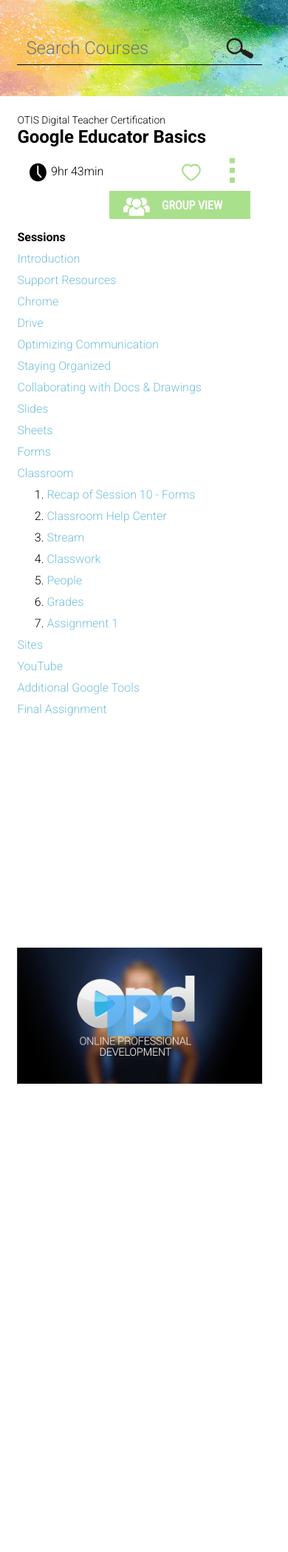
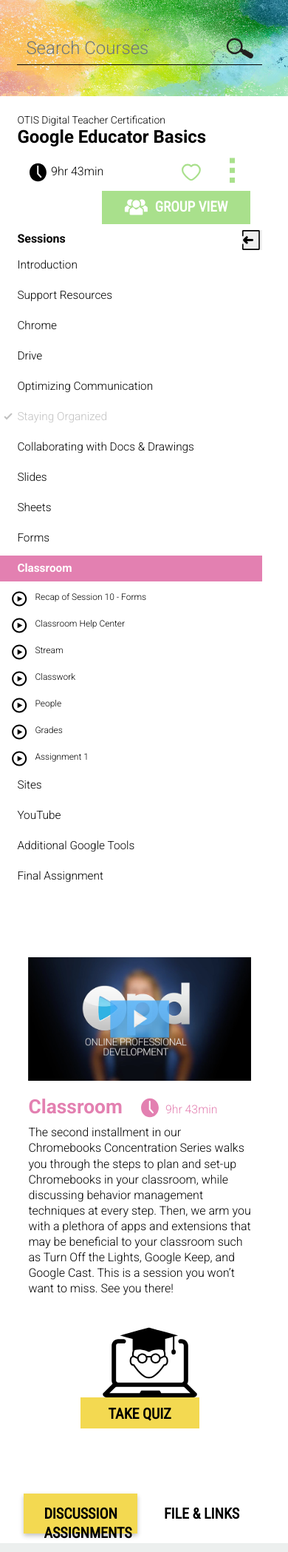
Before and after one commit to JaySoftye/Otis, a PHP site: page /course-details.php in a window 390 px wide. Shown: the part 153-2251 px from the top of the page at 74% size. Run offline with PHP 8.4, Linux system fonts and the light colour scheme; data that the repository does not hold is empty; some web fonts are replaced.

Commit message:
course details update

```diff
--- a/assets/css/Otis_Teq_course-details.css
+++ b/assets/css/Otis_Teq_course-details.css
@@ -14,7 +14,7 @@
   font-size: 1.5rem;
 }
 
-.course-details .title-nav > div {
+.course-details .title-nav > div, .course-details-extra-content > div {
   padding: 0 0;
 }
 
@@ -45,55 +45,191 @@
   position: relative;
 }
 
-.course-details .player-details, .course-details .player-details > div {
-  padding: 0 0 20rem 0;
+.course-details .player-details, .course-details .player-details > div:first-child {
+  padding: 0 0 4.74rem 0;
 }
 
-.course-details .player-details ul.course-sessions-list {
+.course-details .player-details div.session-chapter-container.minimize {
+  animation-name: minimize-width;
+  animation-duration: 666ms;
+  animation-fill-mode: forwards;
+}
+
+div.session-chapter-container.minimize ul.course-sessions-list {
+  display: none;
+}
+
+@keyframes minimize-width {
+  0% {
+    max-width: 25%;
+  }
+  100% {
+    max-width: 3%;
+  }
+}
+
+.course-details .player-details div.session-chapter-container.maximize {
+  animation-name: maximize-width;
+  animation-duration: 666ms;
+  animation-fill-mode: forwards;
+}
+
+div.session-chapter-container.maximize ul.course-sessions-list {
+  display: block;
+}
+
+@keyframes maximize-width {
+  0% {
+    max-width: 3%;
+  }
+  100% {
+    max-width: 25%;
+  }
+}
+
+div.session-chapter-container button.minimize-maximize {
+  height: 27px;
+  width: 27px;
+  position: absolute;
+  right: 0;
+  z-index: 1500;
+  transform: rotate(0deg);
+  background-image: url('../images/course-session-list-minimize-icon.svg');
+  background-size: contain;
+  background-repeat: no-repeat;
+}
+
+div.session-chapter-container button.minimize-maximize.show {
+  transform: rotate(180deg);
+}
+
+.course-details .player-details ul.course-sessions-list, .course-details .player-details ol.course-chapters-list {
   padding: 0 0;
   list-style: none;
-  margin-bottom: -10px;
 }
 
-ul.course-sessions-list > li:first-child {
+ul.course-sessions-list li#session-chapter-menu {
+  margin-top: 0;
+  padding: 0 24px;
   font-weight: 700;
 }
 
 ul.course-sessions-list li {
-  margin: 5px 5px 0 0;
+  margin: 6px 0 6px -24px;
 }
 
-ul.course-sessions-list li a.course-session {
-  width: 40px;
-  height: 40px;
-  background-color: rgba(0, 180, 228, 1);
-  padding-top: 12px;
+ul.course-sessions-list li a, ol.course-chapters-list li a {
   display: block;
-  border: 1px solid transparent;
-  border-radius: 50px;
-  -webkit-border-radius: 50px;
-  -moz-border-radius: 50px;
-  text-align: center;
-  font-size: .7rem;
-  font-weight: 700;
-  color: white;
+  font-size: .96rem;
+  color: rgb(0,0,0);
+  -webkit-transition: all 300ms ease;
+  transition: all 300ms ease;
 }
 
-ul.course-sessions-list li a.course-session.taken {
-  background-color: rgba(127, 168, 224, 1);
-  color: white;
+ul.course-sessions-list li a {
+  padding: 6px 24px;
 }
 
-ul.course-sessions-list li a.course-session.active {
-  background-color: white;
-  color: rgba(0, 180, 228, 1);
+ul.course-sessions-list li a:hover {
+  font-weight: 600;
+  background-color: rgb(236,239,238)
 }
 
-ul.course-sessions-list li a.course-session:hover, ul.course-sessions-list li a.course-session.focus {
-  background-color: rgba(0, 180, 228, 1);
-  border: 1px solid rgba(50, 62, 72, 0.25);
-  text-decoration: none;
-  color: rgba(50, 62, 72, 1);
+ul.course-sessions-list li a.active {
+  font-weight: 600;
+  color: rgb(255,255,255);
+}
+
+ul.course-sessions-list li a.active.light-grey {
+  background-color: rgb(230,226,231);
+}
+
+ul.course-sessions-list li a.active.grey {
+  background-color: rgb(200,200,200);
+}
+
+ul.course-sessions-list li a.active.green {
+  background-color: rgb(204,239,157);
+}
+
+ul.course-sessions-list li a.active.yellow {
+  background-color: rgb(243,217,81);
+}
+
+ul.course-sessions-list li a.active.light-blue {
+  background-color: rgb(114,191,219);
+}
+
+ul.course-sessions-list li a.active.pink {
+  background-color: rgb(227,128,177);
+}
+
+ul.course-sessions-list li a.active.blue {
+  background-color: rgb(131,147,202);
+}
+
+ul.course-sessions-list li a.active.orange {
+  background-color: rgb(232,159,95);
+}
+
+ul.course-sessions-list li a.complete {
+  background-image: url('../images/course-completed-icon.svg');
+  background-size: 21px;
+  background-repeat: no-repeat;
+  background-position: 3px 6px;
+  opacity: .24;
+}
+
+ol.course-chapters-list li {
+  margin: 6px 0;
+}
+
+ol.course-chapters-list li a {
+  padding: 6px 48px;
+  background-image: url('../images/course-chapter-icon.svg');
+  background-size: 36px;
+  background-repeat: no-repeat;
+  background-position: 12px 0;
+  font-size: .75rem;
+}
+
+.row.course-details-content {
+  padding: 1.2rem 0;
+}
+
+.row.course-details-content h2.course-details-content-title {
+  font-weight: 700;
+  font-size: 1.65rem;
+}
+
+.row.course-details-content h2.course-details-content-title svg {
+  height: 27px;
+  width: auto;
+  margin-left: 18px;
+}
+
+.row.course-details-content h2.course-details-content-title span.course-duration {
+  font-size: .99rem;
+}
+
+.row.course-details-content p {
+  line-height: 1.32;
+  font-size: 1rem;
+}
+
+.course-details-extra-content ul.nav li {
+  margin-left: 9px;
+}
+
+.course-details-extra-content li a {
+  padding: 15px 27px;
+}
+
+.course-details-extra-content li a.active, .course-details-extra-content li a:hover {
+  font-weight: 700;
+  background-color: rgb(243,217,81);
+  -webkit-box-shadow: 0px 3px 6px 0px rgba(0,0,0,0.24);
+  box-shadow: 0px 3px 6px 0px rgba(0,0,0,0.24);
 }
 
 
--- a/assets/css/Otis_Teq_shared-classes.css
+++ b/assets/css/Otis_Teq_shared-classes.css
@@ -204,8 +204,20 @@ strong, .bold {
  color: rgb(64,85,117) !important;
 }
 
+.light-blue-text {
+  color: rgb(114,191,219) !important;
+}
+
+.pink-text {
+  color: rgb(227,128,177) !important;
+}
+
 .yellow-text {
   color: rgb(243,217,81) !important;
+}
+
+.green-text {
+  color: rgb(204,239,157) !important;
 }
 
 .white-text {
@@ -214,6 +226,14 @@ strong, .bold {
 
 .black-text {
  color: black !important;
+}
+
+.light-grey-text {
+  color: rgb(230,226,231) !important;
+}
+
+.grey-text {
+  color: rgb(200,200,200) !important;
 }
 
 .orange-text {
@@ -265,7 +285,7 @@ strong, .bold {
 }
 
 .pink-fill {
-  fill: rgb(243,203,223);
+  fill: rgb(227,128,177);
 }
 
 .lavender-fill {
@@ -355,9 +375,10 @@ p .button {
 .button.group-view {
   padding-left: 3.9rem;
   background-image: url('../images/group-view-icon.svg');
-  background-size: contain;
+  background-size: 33px;
   background-repeat: no-repeat;
-  background-position: 18px 3px;
+  background-position: 30px 6px;
+  font-size: 1.2rem;
   text-indent: 9px;
 }
 
@@ -758,11 +779,20 @@ footer .footer-content .row {
 }
 
 /** OVER-RIDES **/
+button, button:focus, button:active {
+  border: none;
+  outline: 0;
+  cursor: pointer;
+  -webkit-appearance: none;
+  -moz-appearance: none;
+  appearance: none;
+}
+
 textarea:focus, input:focus{
-    outline: none;
+  outline: none;
 }
 *:focus {
-    outline: none;
+  outline: none;
 }
 .form-control:focus {
   border-color: inherit;
--- a/course-details.php
+++ b/course-details.php
@@ -42,30 +42,48 @@
           <button class="admin-menu" type="button"></button>
         </div>
         <div class="nav-item group-view-container">
-          <a class="button small-button green-button no-margin group-view" href="#">GROUP VIEW</a>
+          <a class="button medium-button green-button no-margin group-view" href="#">GROUP VIEW</a>
         </div>
       </div>
     </div>
   </div>
 
+  <script>
+    //hide menu helper function
+    $(document).ready(function() {
+      $('button.minimize-maximize').click(function() {
+        $(this).toggleClass('show');
+        if($('div.session-chapter-container').hasClass('maximize')) {
+          $('div.session-chapter-container').removeClass('maximize').addClass('minimize');
+        } else if($('div.session-chapter-container').hasClass('minimize')) {
+          $('div.session-chapter-container').removeClass('minimize').addClass('maximize');
+        } else {
+          $('div.session-chapter-container').addClass('minimize');
+        }
+      });
+    });
+  </script>
+
   <div class="container-fluid">
     <div class="row player-details">
-      <div class="col-md-3">
+
+      <div class="col-md-3 session-chapter-container">
+        <button type="button" class="minimize-maximize"></button>
         <ul class="course-sessions-list">
-          <li>Sessions</li>
-          <li><a href="#"><a href="#">Introduction</a></a>
+          <li id="session-chapter-menu">Sessions</li>
+          <li><a href="#">Introduction</a></a>
           <li><a href="#">Support Resources</a></li>
           <li><a href="#">Chrome</a></li>
           <li><a href="#">Drive</a></li>
           <li><a href="#">Optimizing Communication</a></li>
-          <li><a href="#">Staying Organized</a></li>
+          <li><a class="complete" href="#">Staying Organized</a></li>
           <li><a href="#">Collaborating with Docs & Drawings</a></li>
           <li><a href="#">Slides</a></li>
           <li><a href="#">Sheets</a></li>
           <li><a href="#">Forms</a></li>
-          <li><a href="#">Classroom</a></li>
-          <li><a href="#">
-            <ol>
+          <li><a class="active pink" href="#">Classroom</a></li>
+          <li>
+            <ol class="course-chapters-list">
               <li><a href="#">Recap of Session 10 - Forms</a></li>
               <li><a href="#">Classroom Help Center</a></li>
               <li><a href="#">Stream</a></li>
@@ -74,31 +92,55 @@
               <li><a href="#">Grades</a></li>
               <li><a href="#">Assignment 1</a></li>
             </ol>
-          </a></li>
+          </li>
           <li><a href="#">Sites</a></li>
           <li><a href="#"> YouTube</a></li>
           <li><a href="#">Additional Google Tools</a></li>
           <li><a href="#">Final Assignment</a></li>
         </ul>
       </div>
-      <div class="col-md">
+
+      <div class="col-md flow-player-container">
         <img class="width-full" src="assets/images/preview-screen.jpg" />
+
+        <div class="row course-details-content">
+          <div class="col-xs-1 badge-container hide-medium">
+            <object type="image/svg+xml" data="assets/images/ISTE_seal_of_alignment.svg"></object>
+            <img class="width-half block margin-auto" src="https://onlinepd.teq.com/uploads/badge/Google-Throwdown.png">
+          </div>
+          <div class="col-md no-padding">
+            <h2 class="course-details-content-title pink-text">
+              Classroom
+              <svg version="1.1" viewBox="0 0 50 50">
+            	   <path class="pink-fill" d="M24.009,1.239C11.81,1.239,1.89,11.895,1.89,25s9.92,23.761,22.119,23.761S46.127,38.105,46.127,25 S36.208,1.239,24.009,1.239z M33.392,37.673c-0.268,0.864-0.804,1.296-1.609,1.44c-0.536,0.144-1.072-0.144-1.609-0.576 c-1.877-1.872-6.166-6.624-7.909-8.496c-0.402-0.432-0.536-0.864-0.536-1.44c0-4.032,0-14.977,0-19.153 c0-1.152,0.804-2.016,1.877-2.016c1.072,0,1.877,0.864,1.877,2.016c0,1.872,0,10.369,0,12.241c0,1.728,0,3.744,0,5.472 c0,0.288,0.134,0.576,0.268,0.72c1.475,1.584,5.496,5.904,6.971,7.632C33.392,36.089,33.527,36.809,33.392,37.673z"/>
+             </svg>
+              <span class="course-duration pink-text">9hr 43min</span>
+            </h2>
+            <p>The second installment in our Chromebooks Concentration Series walks you through the steps to plan and set-up Chromebooks in your classroom, while discussing behavior management techniques at every step. Then, we arm you with a plethora of apps and extensions that may be beneficial to your classroom such as Turn Off the Lights, Google Keep, and Google Cast. This is a session you won’t want to miss. See you there!</p>
+          </div>
+          <div class="col-md-2">
+            <object type="image/svg+xml" data="assets/images/course-quiz-icon.svg"></object>
+            <h5 class="text-center"><a class="button small-button yellow-button text-center no-margin" href="#">TAKE QUIZ</a></h5>
+          </div>
+        </div>
+
       </div>
+
     </div>
   </div>
 
-  <section class="container-fluid light-grey-bg">
-    <div class="row">
-      <div class="col-lg-8 col-sm-12">
-        <ul class="nav nav-tabs" role="tablist">
-          <li class="nav-item">
-            <a class="nav-link" href="#courese-discussion-tab" role="tab" data-toggle="tab" aria-controls="courese-discussion-tab" aria-expanded="false"><img src="assets/images/course-discussion-icon.svg" width="150" height="25px" alt="Discussion" /></a>
+  <section class="container-fluid">
+    <div class="row course-details-extra-content">
+      <div class="col">
+        <ul class="nav" role="tablist">
+          <li>
+            <a class="thin-heading h5 black-text active" href="#courese-discussion-tab" role="tab" data-toggle="tab" aria-controls="courese-discussion-tab" aria-expanded="true">DISCUSSION</a>
           </li>
-          <li class="nav-item">
-            <a class="nav-link" href="#course-files-tab" role="tab" data-toggle="tab" aria-controls="course-files-tab" aria-expanded="false"><img src="assets/images/course-files-icon.svg"  width="150" height="25px" alt="Files" /></a>
+          <li>
+            <a class="thin-heading h5 black-text" href="#course-files-tab" role="tab" data-toggle="tab" aria-controls="course-files-tab" aria-expanded="false">FILE & LINKS</a>
           </li>
-          <li class="nav-item">
-            <a class="nav-link active" href="#course-assignments-tab" role="tab" data-toggle="tab" aria-controls="course-assignments-tab" aria-expanded="true"><img src="assets/images/course-assignments-icon.svg" width="150" height="25px" alt="Assignments"  /></a>
+          <li>
+            <a class="thin-heading h5 black-text" href="#course-assignments-tab" role="tab" data-toggle="tab" aria-controls="course-assignments-tab" aria-expanded="false">ASSIGNMENTS</a>
           </li>
         </ul>
       </div>
```
Also changed, not shown: other parts of assets/css/Otis_Teq_course-details.css (+0 -128 lines), assets/images/course-chapter-icon.svg (added), assets/images/course-completed-icon.svg (added), assets/images/course-quiz-icon.svg (added), assets/images/course-session-list-minimize-icon.svg (added).
